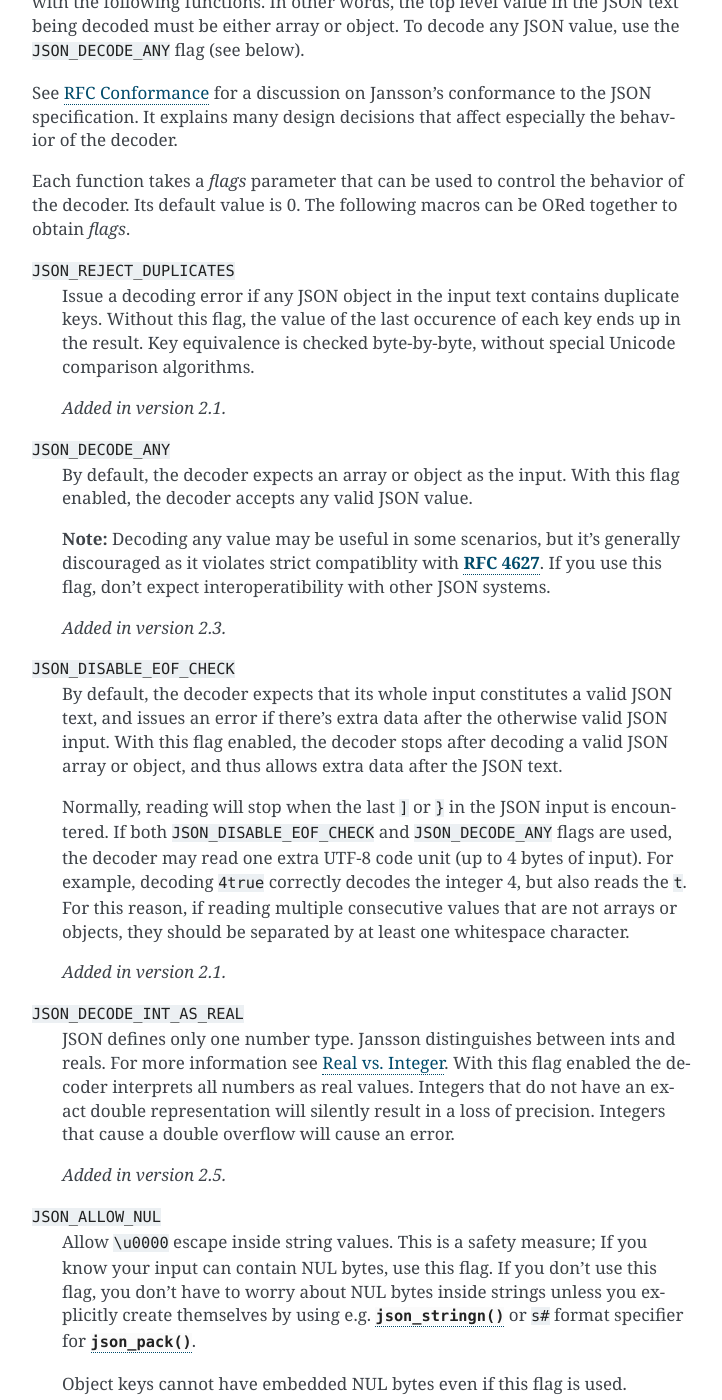
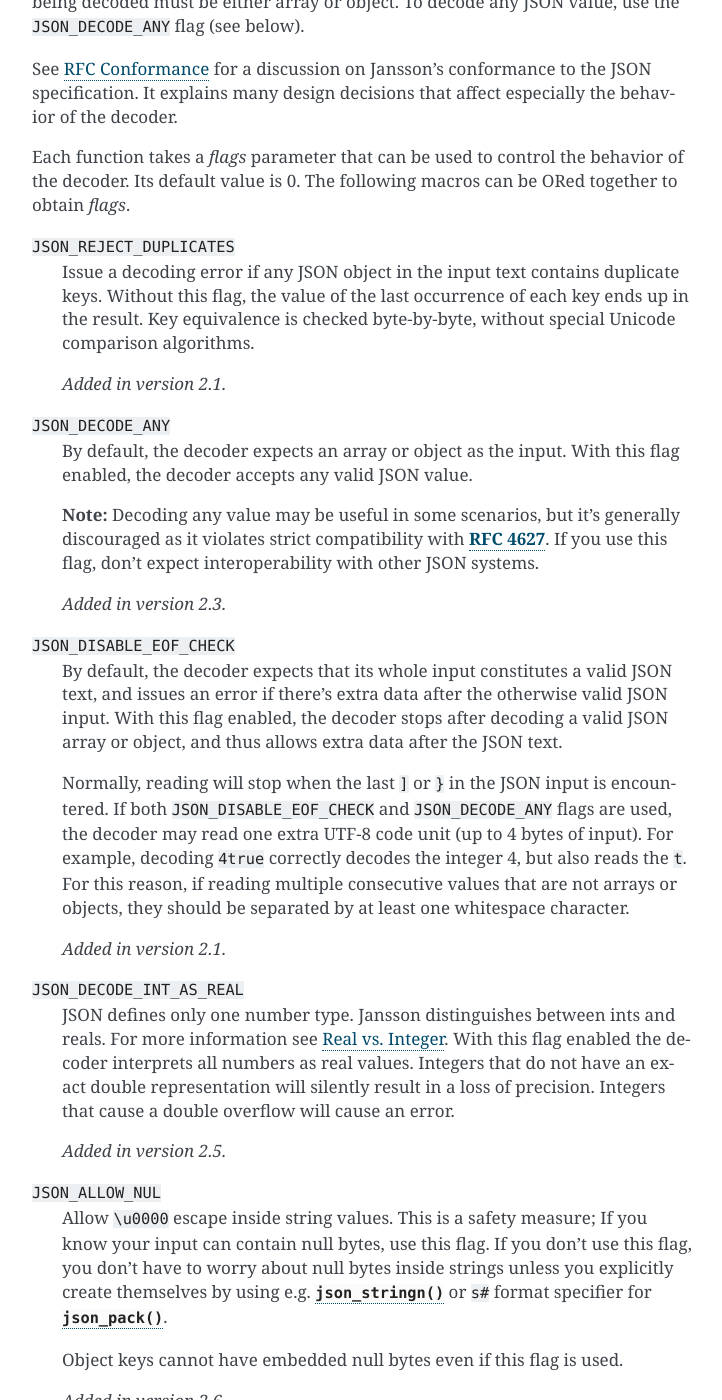
Before and after one commit to akheron/jansson, a Sphinx documentation site: the page built from doc/apiref.rst, in a window 1280 px wide and 1400 px high, scrolled down 19384 px. Shown: the whole window, without its empty margins (388-1110 px from the left). Built offline with Sphinx 7.4.7, drawn with Linux system fonts in a browser that asks for light colours; some of the changed text lies outside the part shown.

```diff
--- a/doc/apiref.rst
+++ b/doc/apiref.rst
@@ -301,7 +301,7 @@ String
 Jansson uses UTF-8 as the character encoding. All JSON strings must be
 valid UTF-8 (or ASCII, as it's a subset of UTF-8). All Unicode
 codepoints U+0000 through U+10FFFF are allowed, but you must use
-length-aware functions if you wish to embed NUL bytes in strings.
+length-aware functions if you wish to embed null bytes in strings.
 
 .. function:: json_t *json_string(const char *value)
 
@@ -574,7 +574,7 @@ Object
 A JSON object is a dictionary of key-value pairs, where the key is a
 Unicode string and the value is any JSON value.
 
-Even though NUL bytes are allowed in string values, they are not
+Even though null bytes are allowed in string values, they are not
 allowed in object keys.
 
 .. function:: json_t *json_object(void)
@@ -900,8 +900,8 @@ can be ORed together to obtain *flags*.
    *root* value to the encoding functions.
 
    **Note:** Encoding any value may be useful in some scenarios, but
-   it's generally discouraged as it violates strict compatiblity with
-   :rfc:`4627`. If you use this flag, don't expect interoperatibility
+   it's generally discouraged as it violates strict compatibility with
+   :rfc:`4627`. If you use this flag, don't expect interoperability
    with other JSON systems.
 
    .. versionadded:: 2.1
@@ -993,7 +993,7 @@ macros can be ORed together to obtain *flags*.
 ``JSON_REJECT_DUPLICATES``
    Issue a decoding error if any JSON object in the input text
    contains duplicate keys. Without this flag, the value of the last
-   occurence of each key ends up in the result. Key equivalence is
+   occurrence of each key ends up in the result. Key equivalence is
    checked byte-by-byte, without special Unicode comparison
    algorithms.
 
@@ -1004,8 +1004,8 @@ macros can be ORed together to obtain *flags*.
    With this flag enabled, the decoder accepts any valid JSON value.
 
    **Note:** Decoding any value may be useful in some scenarios, but
-   it's generally discouraged as it violates strict compatiblity with
-   :rfc:`4627`. If you use this flag, don't expect interoperatibility
+   it's generally discouraged as it violates strict compatibility with
+   :rfc:`4627`. If you use this flag, don't expect interoperability
    with other JSON systems.
 
    .. versionadded:: 2.3
@@ -1040,13 +1040,13 @@ macros can be ORed together to obtain *flags*.
 
 ``JSON_ALLOW_NUL``
    Allow ``\u0000`` escape inside string values. This is a safety
-   measure; If you know your input can contain NUL bytes, use this
-   flag. If you don't use this flag, you don't have to worry about NUL
+   measure; If you know your input can contain null bytes, use this
+   flag. If you don't use this flag, you don't have to worry about null
    bytes inside strings unless you explicitly create themselves by
    using e.g. :func:`json_stringn()` or ``s#`` format specifier for
    :func:`json_pack()`.
 
-   Object keys cannot have embedded NUL bytes even if this flag is
+   Object keys cannot have embedded null bytes even if this flag is
    used.
 
    .. versionadded:: 2.6
@@ -1170,7 +1170,7 @@ denotes the C type that is expected as the corresponding argument or
 arguments.
 
 ``s`` (string) [const char \*]
-    Convert a NULL terminated UTF-8 string to a JSON string.
+    Convert a null terminated UTF-8 string to a JSON string.
 
 ``s#`` (string) [const char \*, int]
     Convert a UTF-8 buffer of a given length to a JSON string.
@@ -1279,11 +1279,11 @@ More examples::
   /* Build the JSON array [[1, 2], {"cool": true}] */
   json_pack("[[i,i],{s:b}]", 1, 2, "cool", 1);
 
-  /* Build a string from a non-NUL terminated buffer */
+  /* Build a string from a non-null terminated buffer */
   char buffer[4] = {'t', 'e', 's', 't'};
   json_pack("s#", buffer, 4);
 
-  /* Concatentate strings together to build the JSON string "foobarbaz" */
+  /* Concatenate strings together to build the JSON string "foobarbaz" */
   json_pack("s++", "foo", "bar", "baz");
 
 
@@ -1308,13 +1308,13 @@ denotes the JSON type, and the type in brackets (if any) denotes the C
 type whose address should be passed.
 
 ``s`` (string) [const char \*]
-    Convert a JSON string to a pointer to a NULL terminated UTF-8
+    Convert a JSON string to a pointer to a null terminated UTF-8
     string. The resulting string is extracted by using
     :func:`json_string_value()` internally, so it exists as long as
     there are still references to the corresponding JSON string.
 
 ``s%`` (string) [const char \*, size_t \*]
-    Convert a JSON string to a pointer to a NULL terminated UTF-8
+    Convert a JSON string to a pointer to a null terminated UTF-8
     string and its length.
 
     .. versionadded:: 2.6
```
Also changed, not shown: other parts of doc/apiref.rst (+10 -10 lines).
